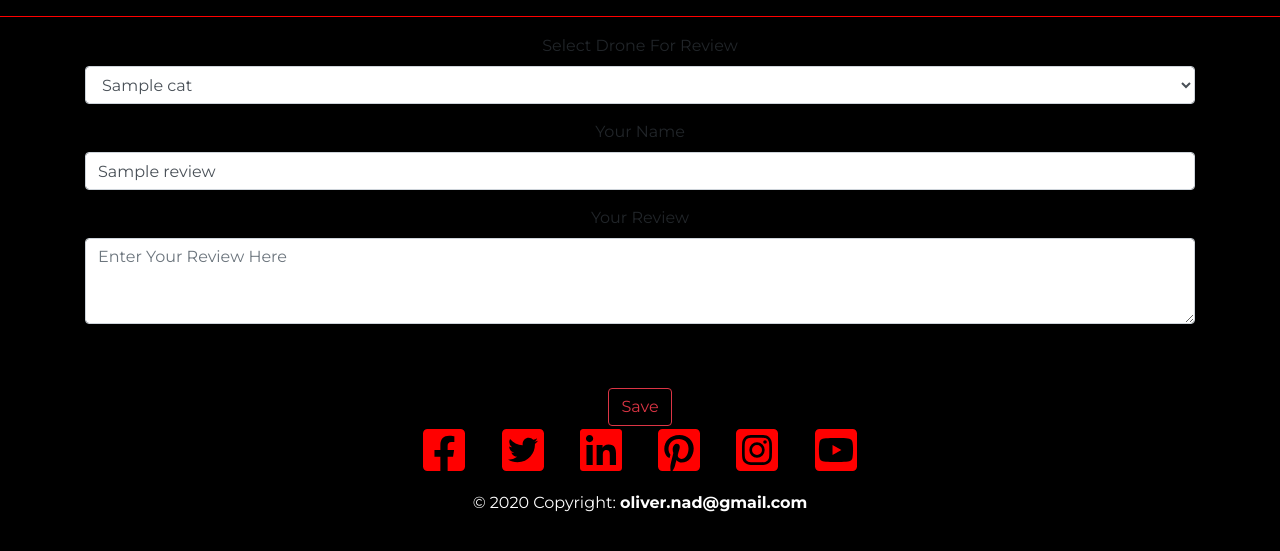
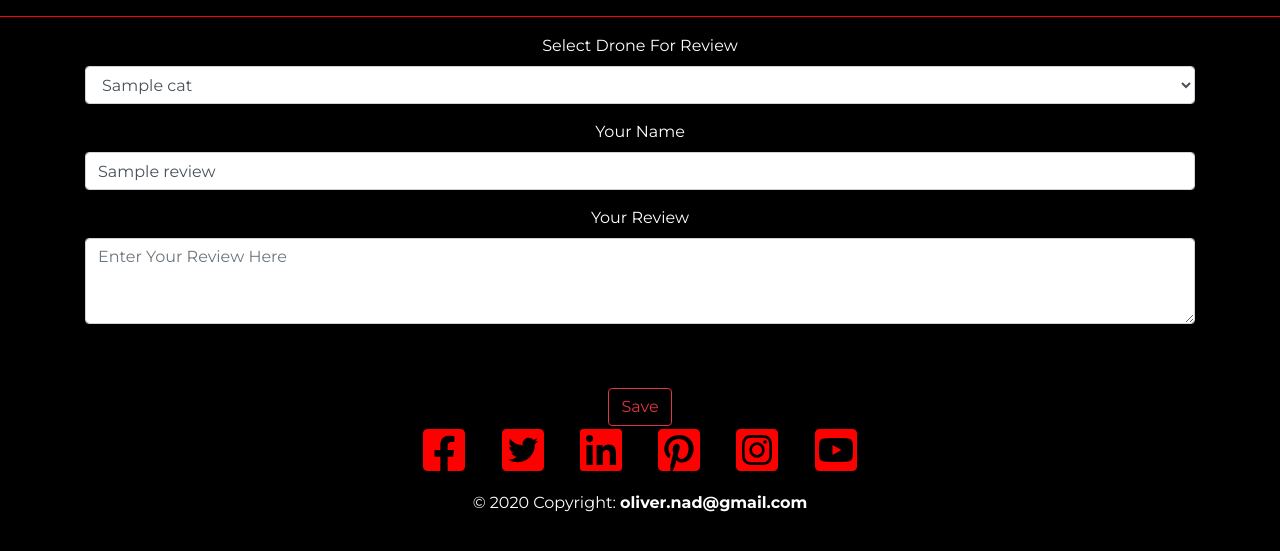
Before and after one commit to onadj/drones_review, a Flask app: template templates/edit_review.html in a window 1280 px wide. Shown: the part 76-627 px from the top of the page. Run offline with Flask 2, Linux system fonts and the light colour scheme; the template is opened without the code that fills it: most values are stand-ins (such as "Sample title", 1, 10 or a date in 2020); some libraries are stand-ins or nearby versions.

Commit message:
text white

```diff
--- a/templates/drones_review.html
+++ b/templates/drones_review.html
@@ -36,7 +36,7 @@
 <br>
 <div class="container">
     <div class="row">
-        <div class="col-md-6 text-center">
+        <div class="col-md-6 text-center text-white">
             <a href="{{url_for('delete_review', review_id=review._id)}}" type="submit" class="btn btn-outline-danger">Delete Review</a>
         </div>
         <br>
--- a/templates/edit_review.html
+++ b/templates/edit_review.html
@@ -1,6 +1,6 @@
 {% extends 'base.html' %}
 {% block content %}
-<div class="container text-center">
+<div class="container text-center text-white">
     <div class="row">
     <div class="col-12">
       <form action="{{ url_for('update_review', review_id=review._id) }}" method="POST">
```
